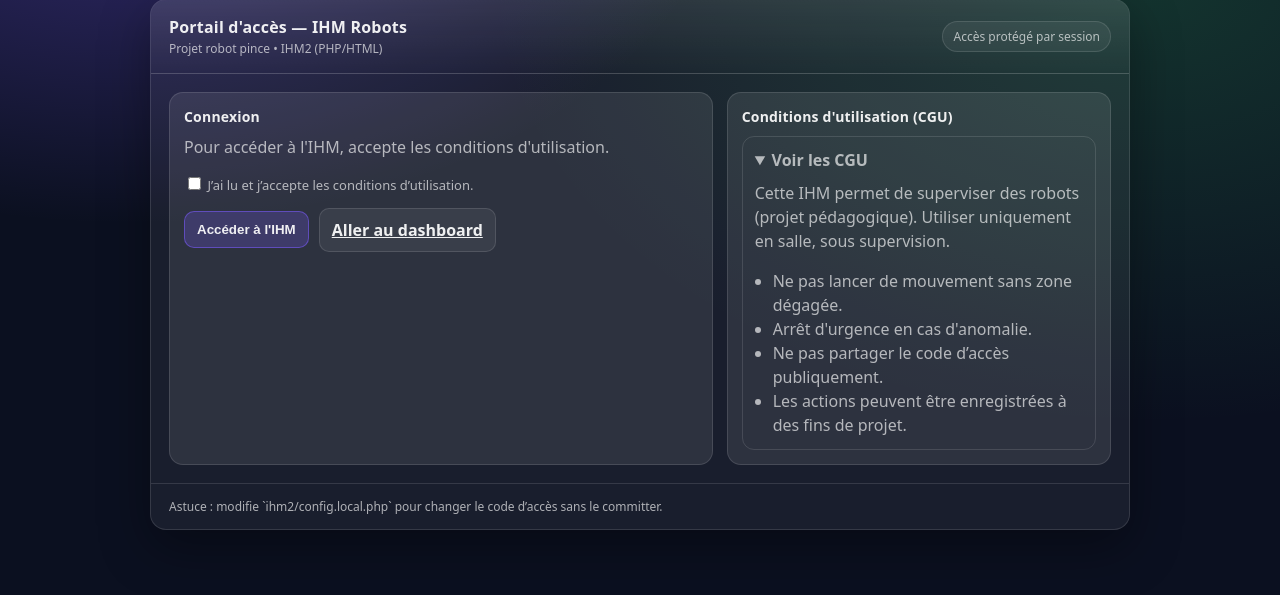
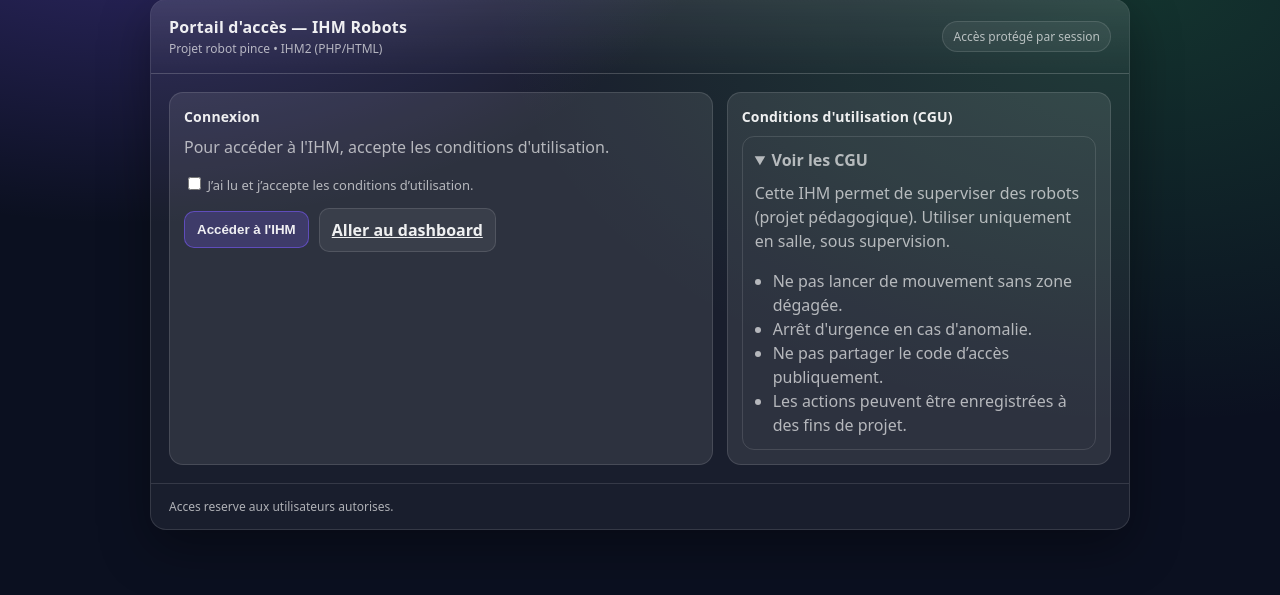
Before and after one commit to Gremoryyy/IHM-, a PHP site: page / in a window 1280 px wide. Shown: the part 136-731 px from the top of the page. Run offline with PHP 8.4, Linux system fonts and the light colour scheme.

Commit message:
Update ESP32 gripper sketch and hide config hint

```diff
--- a/ihm2/index.php
+++ b/ihm2/index.php
@@ -105,7 +105,7 @@
         </div>
 
         <div class="footer">
-          Astuce : modifie `ihm2/config.local.php` pour changer le code d’accès sans le committer.
+          Acces reserve aux utilisateurs autorises.
         </div>
       </div>
     </div>
```
Also changed, not shown: 1 other file.
